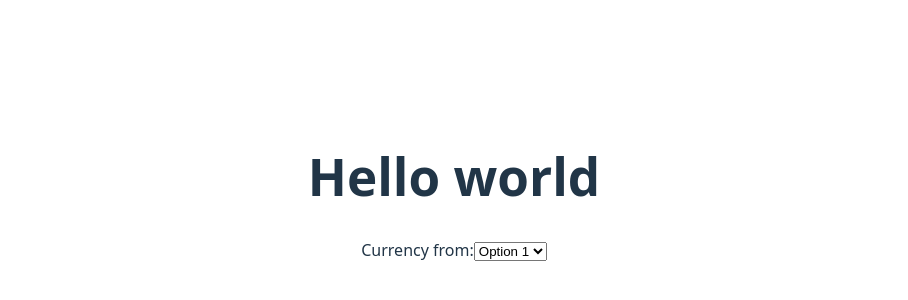
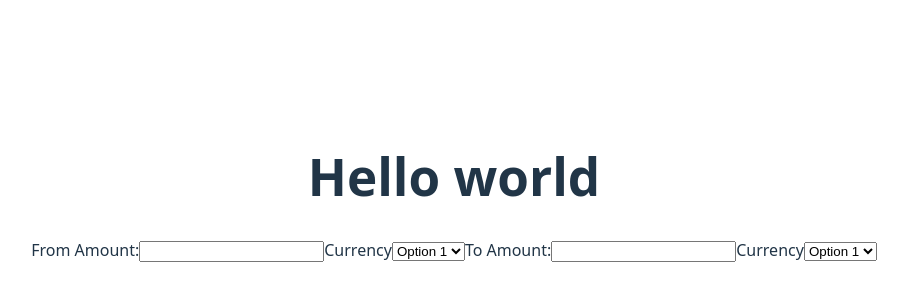
Before and after one commit to kamdav/tds-tech-test, a React (Vite) app: page / in a window 1280 px wide. Shown: the part 212-512 px from the top of the page, without its empty margins (186-1094 px from the left). Built offline with nearby package versions, Linux system fonts and the light colour scheme.

Commit message:
Add input component and update components with ids

```diff
--- a/src/App.tsx
+++ b/src/App.tsx
@@ -1,13 +1,26 @@
 import './App.css'
+import { Input } from './components/input'
 import { Select } from './components/select'
 
 function App() {
   return (
     <div>
       <h1>Hello world</h1>
+      <Input
+        title="From Amount:"
+        inputName="fromAmount"
+      />
       <Select
-        title="Currency from"
-        selectName="currencyFrom"
+        title="Currency"
+        selectName="fromCurrency"
+      />
+      <Input
+        title="To Amount:"
+        inputName="toAmount"
+      />
+      <Select
+        title="Currency"
+        selectName="toCurrency"
       />
     </div>
   )
--- a/src/components/Input.tsx
+++ b/src/components/Input.tsx
@@ -1,3 +1,14 @@
-export const Input: React.FC = () => {
-  return <input type="text" />
+type InputProps = {
+  title: string;
+  inputName: string;
 }
+
+export const Input: React.FC<InputProps> = ({
+  title,
+  inputName
+}: InputProps) => {
+  return <>
+    <label htmlFor={inputName}>{title}</label>
+    <input type="text" id={inputName} name={inputName} />
+  </>
+}
--- a/src/components/Select.tsx
+++ b/src/components/Select.tsx
@@ -8,8 +8,8 @@ export const Select: React.FC<SelectProps> = ({
   selectName
 }: SelectProps) => {
   return <>
-    <label htmlFor={selectName}>{title}:</label>
-    <select name={selectName}>
+    <label htmlFor={selectName}>{title}</label>
+    <select id={selectName} name={selectName}>
       <option value="testOption1">Option 1</option>
       <option value="testOption2">Option 2</option>
     </select>
```
